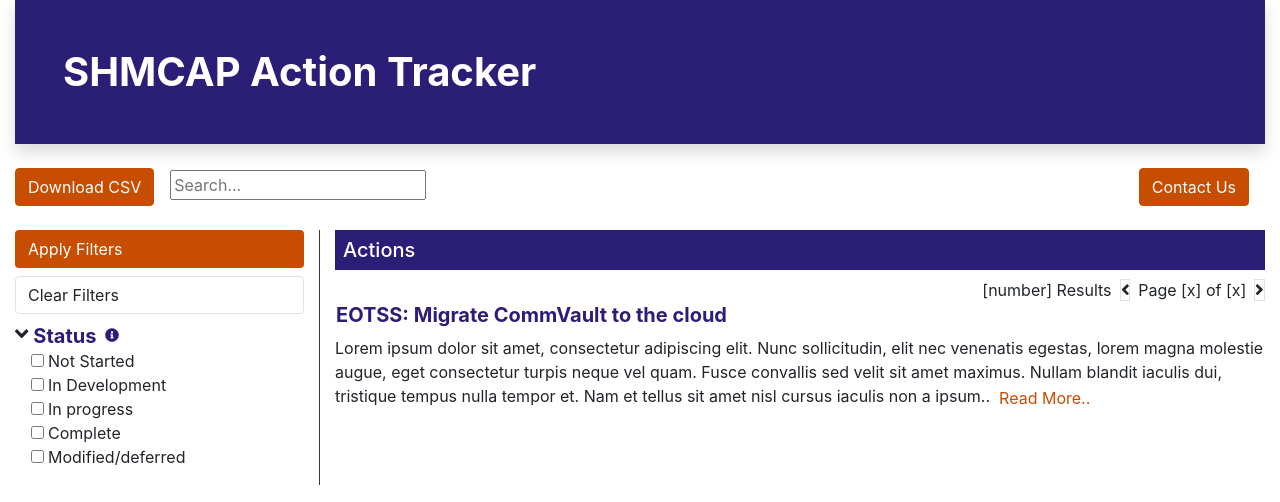
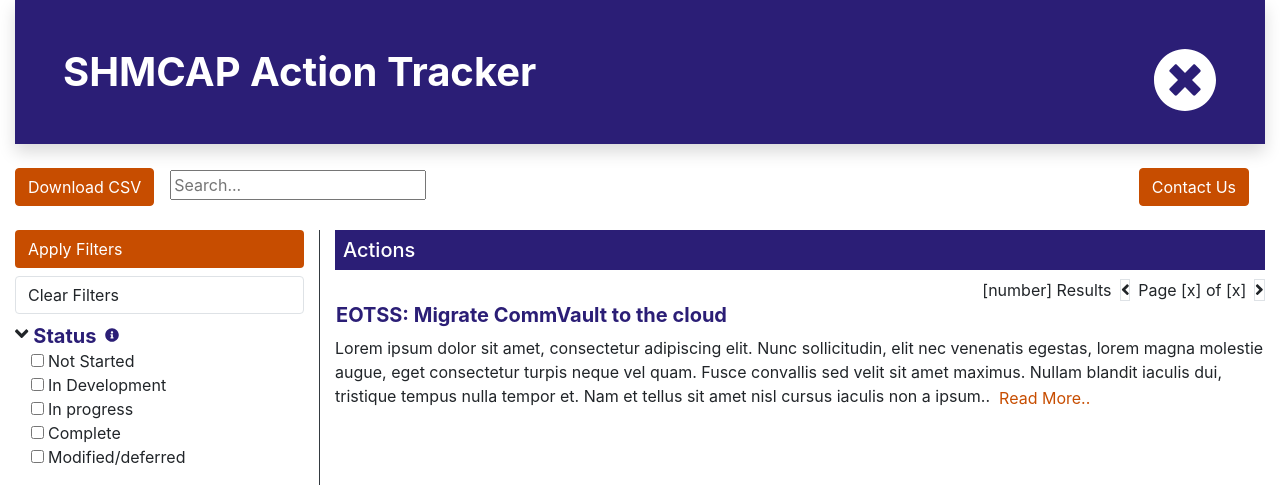
Before and after one commit to caryfitzhugh/ma-state-action-tracker, a React (Create React App) app: page / in a window 1280 px wide. Shown: the top 502 px of the page. Built offline with nearby package versions, Linux system fonts and the light colour scheme.

Commit message:
resolving syntax error so this will run

```diff
--- a/src/App.js
+++ b/src/App.js
@@ -1,15 +1,22 @@
 import React from 'react';
 import Container from 'react-bootstrap/Container';
-import { HashRouter, Route } from 'react-router-dom';
+import { HashRouter, Route, Link } from 'react-router-dom';
 import ActionTracker from './ActionTracker';
 import ActionDetail from './ActionDetail';
+import { FontAwesomeIcon } from '@fortawesome/react-fontawesome'
+import { faTimesCircle } from '@fortawesome/free-solid-svg-icons'
 import './ActionTracker.scss'
 
 const App = () => {
   return (
     <Container fluid>
-      <h1 className="bg-secondary text-white p-5 font-weight-bold shadow">SHMCAP Action Tracker</h1>
       <HashRouter>
+        <div className="bg-secondary p-5 shadow">
+          <h1 className="d-inline text-white font-weight-bold">SHMCAP Action Tracker</h1>
+          <Link to="/">
+            <FontAwesomeIcon className="text-white float-right" icon={faTimesCircle} size="4x" />
+          </Link>
+        </div>
         <Route exact path="/">
             <ActionTracker />
         </Route>
```
